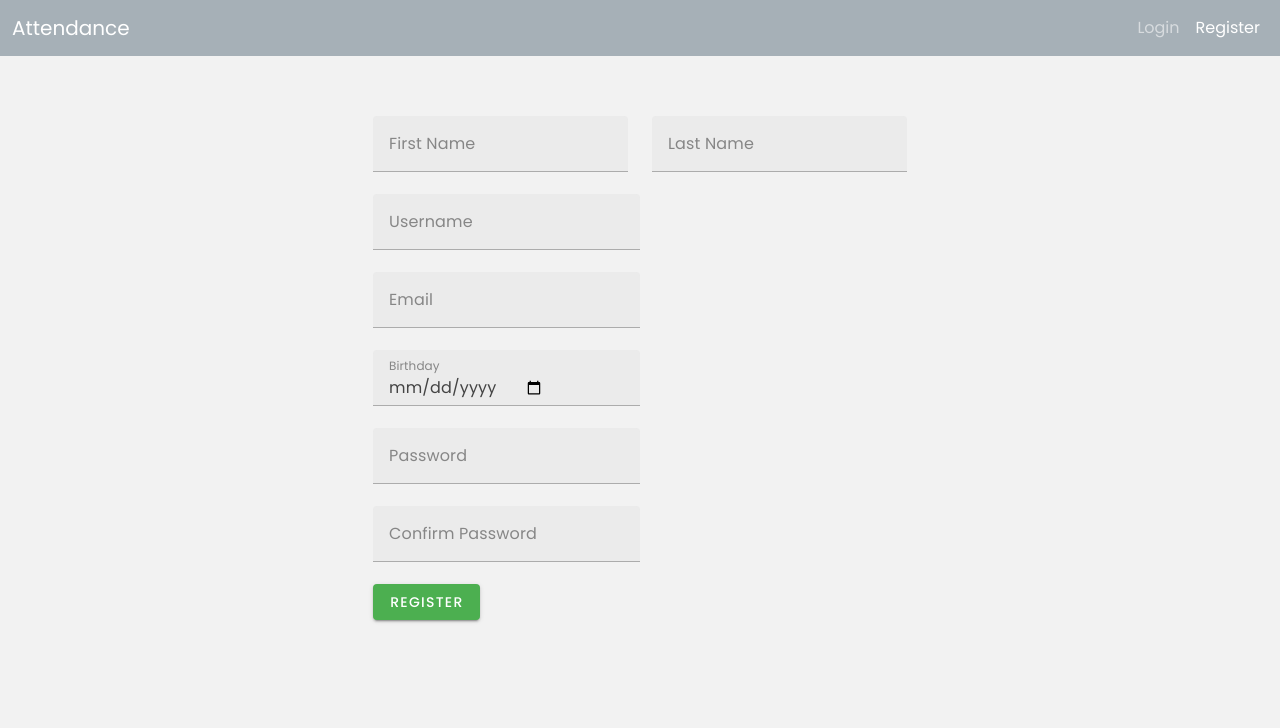
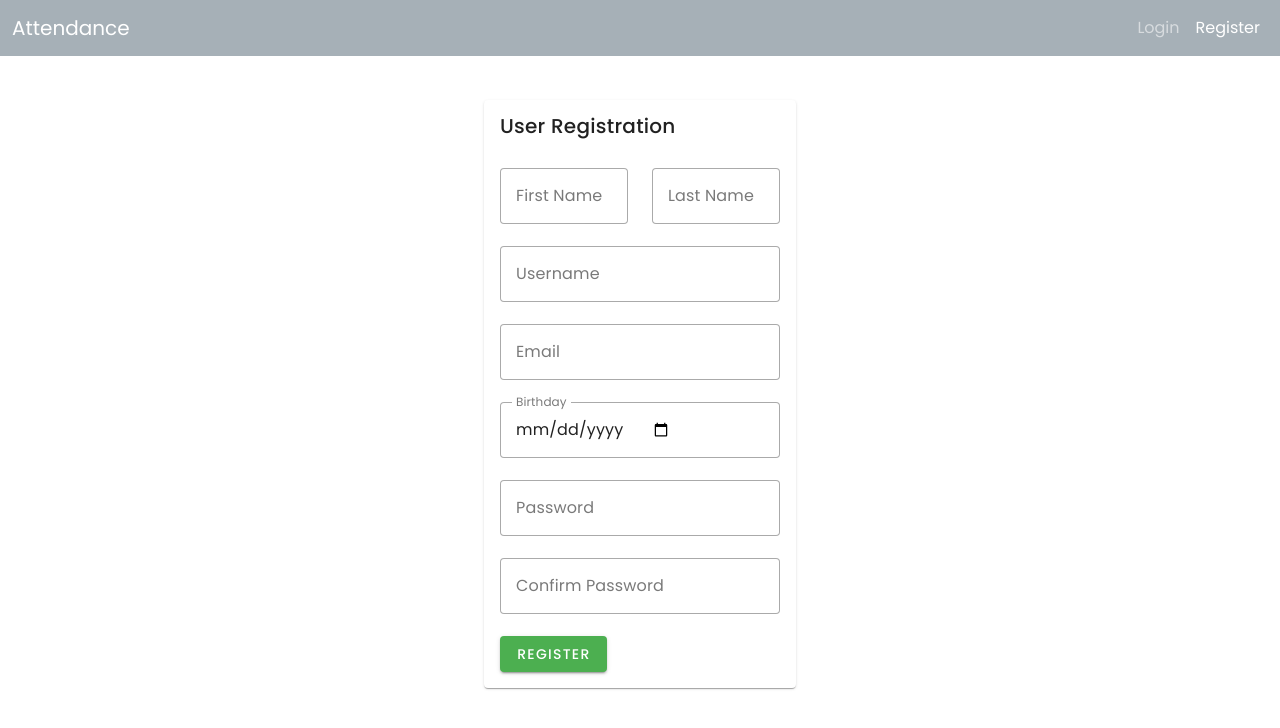
Before and after one commit to PialKanti/AttendanceManagement, a Vue app in the folder AttendanceManagement.ClientApp/: page /register in a window 1280 px wide. Shown: the top 728 px of the page. Built offline with nearby package versions, Linux system fonts and the light colour scheme.

Commit message:
Changed login and registration page design

```diff
--- a/AttendanceManagement.ClientApp/src/App.vue
+++ b/AttendanceManagement.ClientApp/src/App.vue
@@ -1,9 +1,15 @@
 <template>
-  <NavBar />
-  <div class="container">
-    <AlertMessage v-if="alertStore.isShown" />
-    <router-view></router-view>
-  </div>
+  <v-app>
+    <NavBar />
+    <v-main>
+      <v-container fluid>
+        <div class="mt-7">
+          <AlertMessage v-if="alertStore.isShown" />
+          <router-view></router-view>
+        </div>
+      </v-container>
+    </v-main>
+  </v-app>
 </template>
 
 <script>
@@ -34,10 +40,3 @@ export default {
   }
 }
 </script>
-
-<style>
-.container {
-  margin-top: 60px;
-  margin-bottom: 50px;
-}
-</style>
--- a/AttendanceManagement.ClientApp/src/assets/main.css
+++ b/AttendanceManagement.ClientApp/src/assets/main.css
@@ -2,9 +2,4 @@
 
 body {
   font-family: Poppins;
-  -webkit-font-smoothing: antialiased;
-  -moz-osx-font-smoothing: grayscale;
-  color: #444;
-  background: #f2f2f2;
-  font-size: 1em;
 }
--- a/AttendanceManagement.ClientApp/src/components/LoginForm.vue
+++ b/AttendanceManagement.ClientApp/src/components/LoginForm.vue
@@ -1,16 +1,15 @@
 <template>
-    <div class="row">
-        <div class="col"></div>
-        <div class="col">
-            <form @submit.prevent="onSubmit">
-                <v-text-field label="Username" v-model="username" clearable></v-text-field>
-                <v-text-field type="password" label="Password" v-model="password" clearable></v-text-field>
+    <v-card class="w-25 mx-auto" title="Log In">
+        <v-container>
+            <v-form @submit.prevent="onSubmit">
+                <v-text-field label="Username" v-model="username" variant="outlined" clearable></v-text-field>
+                <v-text-field type="password" label="Password" variant="outlined" v-model="password"
+                    clearable></v-text-field>
                 <v-checkbox label="Remember me"></v-checkbox>
                 <v-btn type="submit" color="success">Login</v-btn>
-            </form>
-        </div>
-        <div class="col"></div>
-    </div>
+            </v-form>
+        </v-container>
+    </v-card>
 </template>
 
 <script>
--- a/AttendanceManagement.ClientApp/src/components/RegisterForm.vue
+++ b/AttendanceManagement.ClientApp/src/components/RegisterForm.vue
@@ -1,32 +1,26 @@
 <template>
-    <div class="row col-6 mx-auto">
-        <form @submit.prevent="onSubmit">
-            <div class="row">
-                <div class="col">
-                    <v-text-field label="First Name" v-model="firstname" clearable></v-text-field>
-                </div>
-                <div class="col">
-                    <v-text-field label="Last Name" v-model="lastname" clearable></v-text-field>
-                </div>
-            </div>
-            <div class="col-md-6">
-                <v-text-field label="Username" v-model="username" clearable></v-text-field>
-            </div>
-            <div class="col-md-6">
-                <v-text-field label="Email" type="email" v-model="email" clearable></v-text-field>
-            </div>
-            <div class="col-md-6">
-                <v-text-field type="date" label="Birthday" v-model="birthday" clearable></v-text-field>
-            </div>
-            <div class="col-md-6">
-                <v-text-field type="password" label="Password" v-model="password" clearable></v-text-field>
-            </div>
-            <div class="col-md-6">
-                <v-text-field type="password" label="Confirm Password" v-model="confirmPassword" clearable></v-text-field>
-            </div>
-            <v-btn type="submit" color="success">Register</v-btn>
-        </form>
-    </div>
+    <v-card class="w-25 mx-auto" title="User Registration">
+        <v-container>
+            <v-form @submit.prevent="onSubmit">
+                <v-row>
+                    <v-col>
+                        <v-text-field label="First Name" v-model="firstname" variant="outlined" clearable></v-text-field>
+                    </v-col>
+                    <v-col>
+                        <v-text-field label="Last Name" v-model="lastname" variant="outlined" clearable></v-text-field>
+                    </v-col>
+                </v-row>
+                <v-text-field label="Username" v-model="username" variant="outlined" clearable></v-text-field>
+                <v-text-field label="Email" type="email" v-model="email" variant="outlined" clearable></v-text-field>
+                <v-text-field type="date" label="Birthday" v-model="birthday" variant="outlined" clearable></v-text-field>
+                <v-text-field type="password" label="Password" v-model="password" variant="outlined"
+                    clearable></v-text-field>
+                <v-text-field type="password" label="Confirm Password" v-model="confirmPassword" variant="outlined"
+                    clearable></v-text-field>
+                <v-btn type="submit" color="success">Register</v-btn>
+            </v-form>
+        </v-container>
+    </v-card>
 </template>
 
 <script>
```
